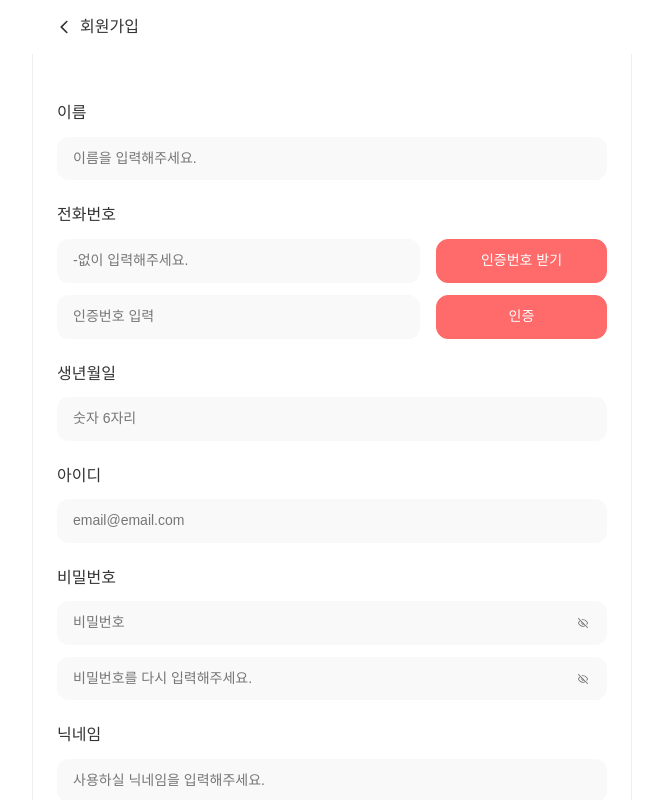
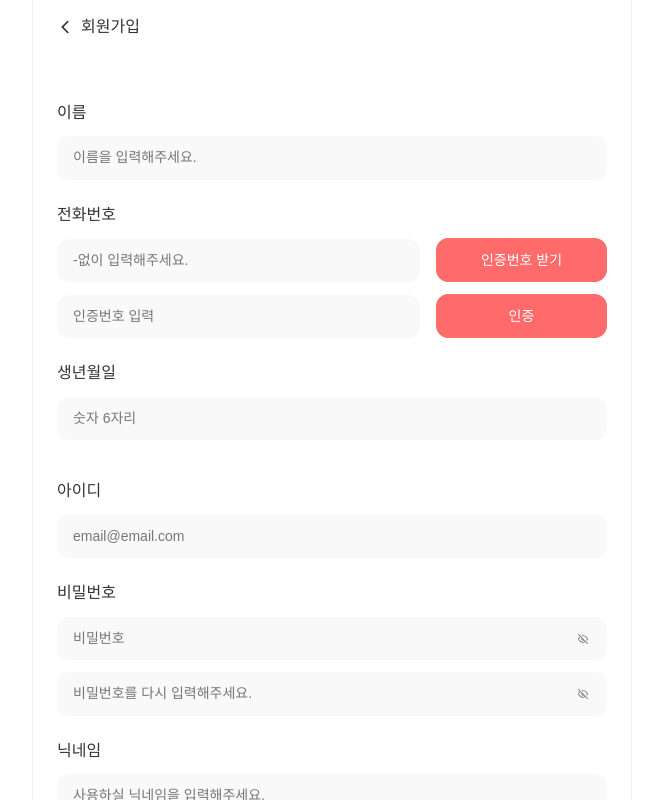
Before and after one commit to Team-TicketMate/ticketmate-client, a Next.js app: page /auth/sign-up in a window 1280 px wide. Shown: the whole page, without its empty margins (308-971 px from the left). Built offline with nearby package versions, Linux system fonts and the light colour scheme; a web font is replaced by a local one.

Commit message:
design: 회원가입 페이지 및 레이아웃 css 수정 #21
- app-bar fixed로 상단 고정
- 회원가입 페이지 생년월일 아이디 사이 gap 추가
- 레이아웃에 app-bar 만큼 margin-top 추가

```diff
--- a/src/app/_components/responsive-root-layout/responsive-root-layout.module.scss
+++ b/src/app/_components/responsive-root-layout/responsive-root-layout.module.scss
@@ -11,7 +11,6 @@
 
   .content {
     background: var(--white);
-
     height: 100%;
 
     @media screen and (min-width: 601px) {
@@ -28,5 +27,7 @@
       //  여유 공간 + safe-area-inset-bottom
       padding: 0 24px calc(40px + env(safe-area-inset-bottom)) 24px;
     }
+    // app-bar 높이
+    margin-top: 54px;
   }
 }
--- a/src/app/auth/sign-up/_components/sign-up-form.module.scss
+++ b/src/app/auth/sign-up/_components/sign-up-form.module.scss
@@ -10,9 +10,14 @@
   .form_content {
     display: flex;
     flex-direction: column;
-    gap: 24px;
+    gap: 40px;
 
     width: 100%;
+
+    .bundle {
+      display: flex;
+      flex-direction: column;
+      gap: 24px;
 
       .form_item {
         display: flex;
@@ -46,6 +51,7 @@
         }
       }
     }
+  }
 
   .form_button {
     display: flex;
--- a/src/app/auth/sign-up/_components/sign-up-form.tsx
+++ b/src/app/auth/sign-up/_components/sign-up-form.tsx
@@ -45,6 +45,7 @@ const SignUpForm = () => {
   return (
     <form className={styles.container} onSubmit={handleSubmit(onSubmit)}>
       <div className={styles.form_content}>
+        <div className={styles.bundle}>
           <div className={styles.form_item}>
             <span className={styles.item_title}>이름</span>
             <Input
@@ -91,7 +92,9 @@ const SignUpForm = () => {
               type="text"
             />
           </div>
+        </div>
 
+        <div className={styles.bundle}>
           <div className={styles.form_item}>
             <span className={styles.item_title}>아이디</span>
             <Input
@@ -118,7 +121,9 @@ const SignUpForm = () => {
                       width={16}
                       height={16}
                       fill={
-                      isPasswordVisible ? 'var(--brand-main)' : 'var(--gray-4)'
+                        isPasswordVisible
+                          ? 'var(--brand-main)'
+                          : 'var(--gray-4)'
                       }
                     />
                   ),
@@ -160,6 +165,7 @@ const SignUpForm = () => {
             />
           </div>
         </div>
+      </div>
 
       <div className={styles.form_button}>
         <PositiveButton label="로그인" type="submit" size="large" />
--- a/src/shared/components/header/app-bar/app-bar.module.scss
+++ b/src/shared/components/header/app-bar/app-bar.module.scss
@@ -1,8 +1,19 @@
 @use '@/styles/index' as *;
 
 .container {
+  position: fixed;
+  z-index: 10;
+  top: 0;
+  margin: 0 auto;
+  padding: 0 24px 0 0;
+
+  width: 100%;
+  max-width: 600px;
   background: var(--white);
-  padding: 0 24px 0 0;
+
+  border-width: 0 1px 0 1px;
+  border-style: solid;
+  border-color: var(--divider-line);
 
   .button {
     display: flex;
--- a/src/shared/components/navigation/bottom-navigation/bottom-navigation.module.scss
+++ b/src/shared/components/navigation/bottom-navigation/bottom-navigation.module.scss
@@ -2,9 +2,9 @@
 
 .container {
   position: fixed;
+  z-index: 10;
   bottom: 0;
   margin: 0 auto;
-
   padding: 0 20px env(safe-area-inset-bottom) 20px;
 
   width: 100%;
```
Lines whose indentation alone changed are shown as unchanged.
